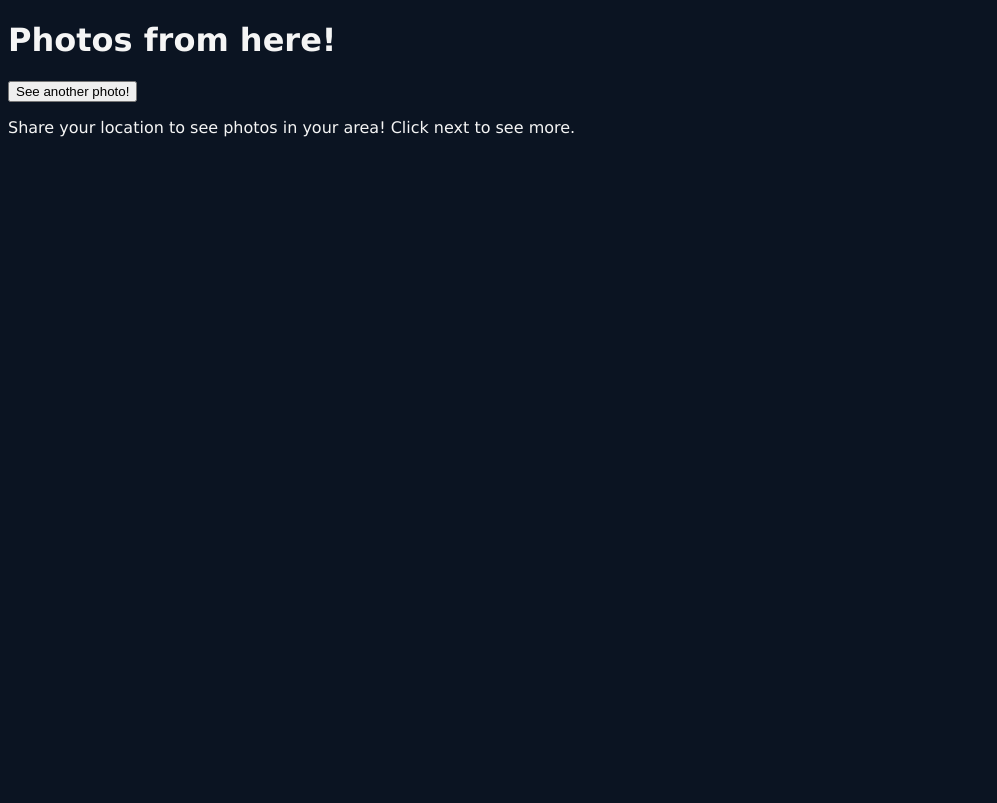
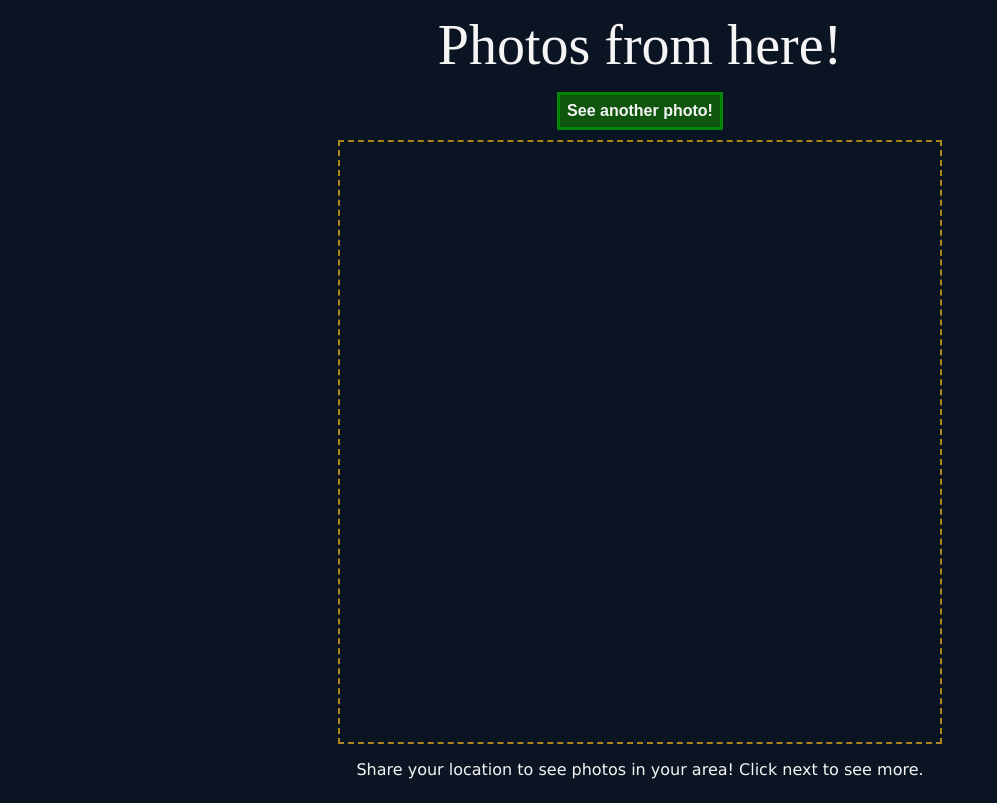
Before and after one commit to jeffsimp88/photos-from-here, a plain HTML site: page index.html in a window 1280 px wide. Shown: the whole page, without its empty margins (0-997 px from the left). Drawn offline with Linux system fonts and the light colour scheme; a web font is replaced by a local one.

Commit message:
Added fonts & updated the style/layout

```diff
--- a/style.css
+++ b/style.css
@@ -1,9 +1,51 @@
 :root{
     box-sizing: border-box;
+}
+
+@font-face{
+    font-family: "Disney";
+    src: url("fonts/waltograph42.otf") format('opentype');
+    font-weight: normal;
+    font-style: normal;
 }
 
 body{
     background-color: rgb(11, 20, 34);
     color: whitesmoke;
     font-family: Verdana, Geneva, Tahoma, sans-serif;
+    display: flex;
+    flex-direction: column;
+    align-items: center;
 }
+
+h1{
+    margin-bottom: 5px;
+    margin-top: 5px;
+    font-family: 'Disney';
+    font-weight: normal;
+    font-size: 56px;
+}
+
+button{
+    background-color: rgb(15, 85, 13);
+    color: whitesmoke;
+    border: 3px solid rgb(0 134 6);
+    margin: 10px;
+    padding: 7px;
+    font-size: 16px;
+    font-weight: bold;
+}
+
+#photoBox{
+    display: flex;
+    align-items: center;
+    justify-content: center;
+    border: 2px dashed rgb(175, 133, 26);
+    width: 600px;
+    height: 600px;
+}
+
+img{
+    height: fit-content;
+    width: fit-content;
+}
```
